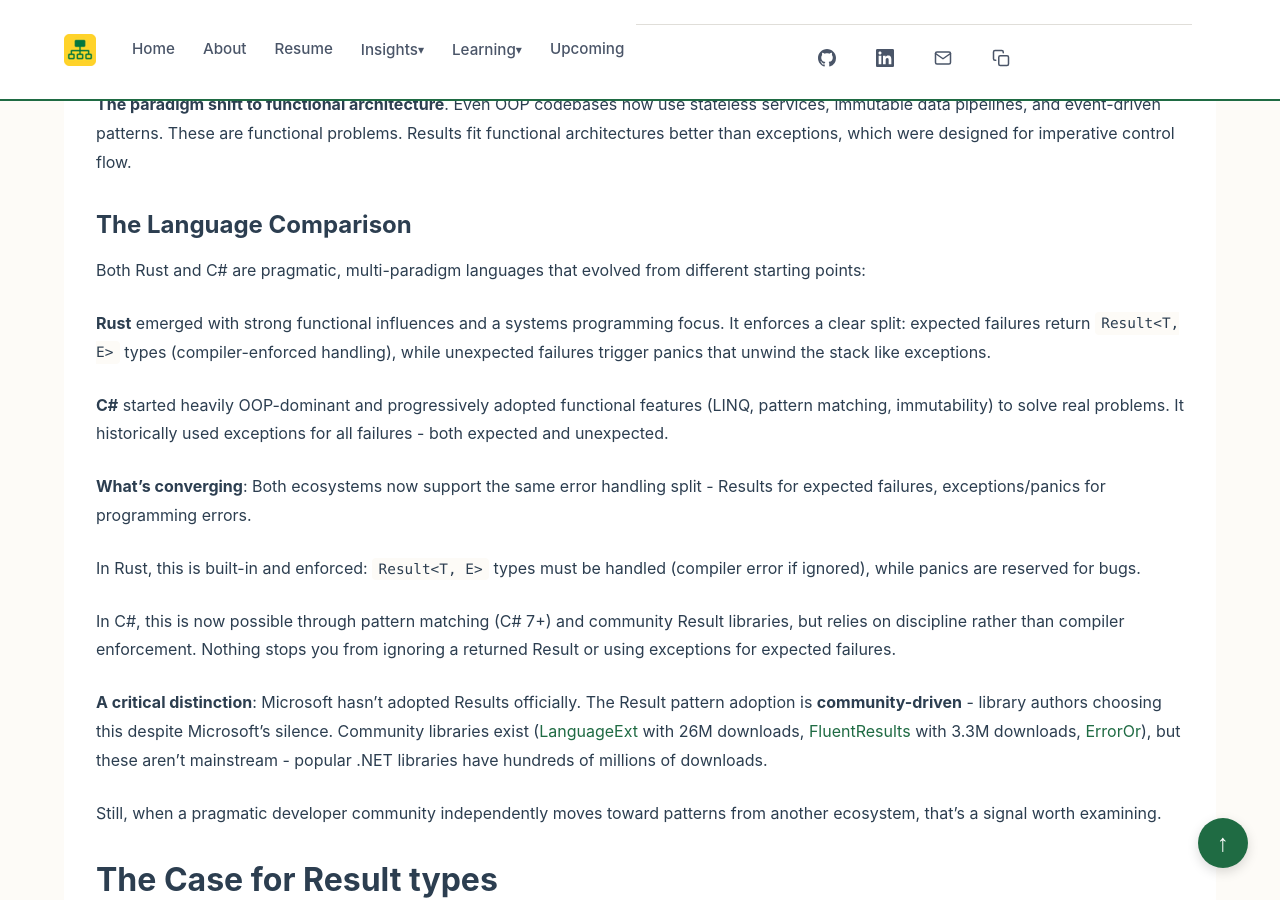
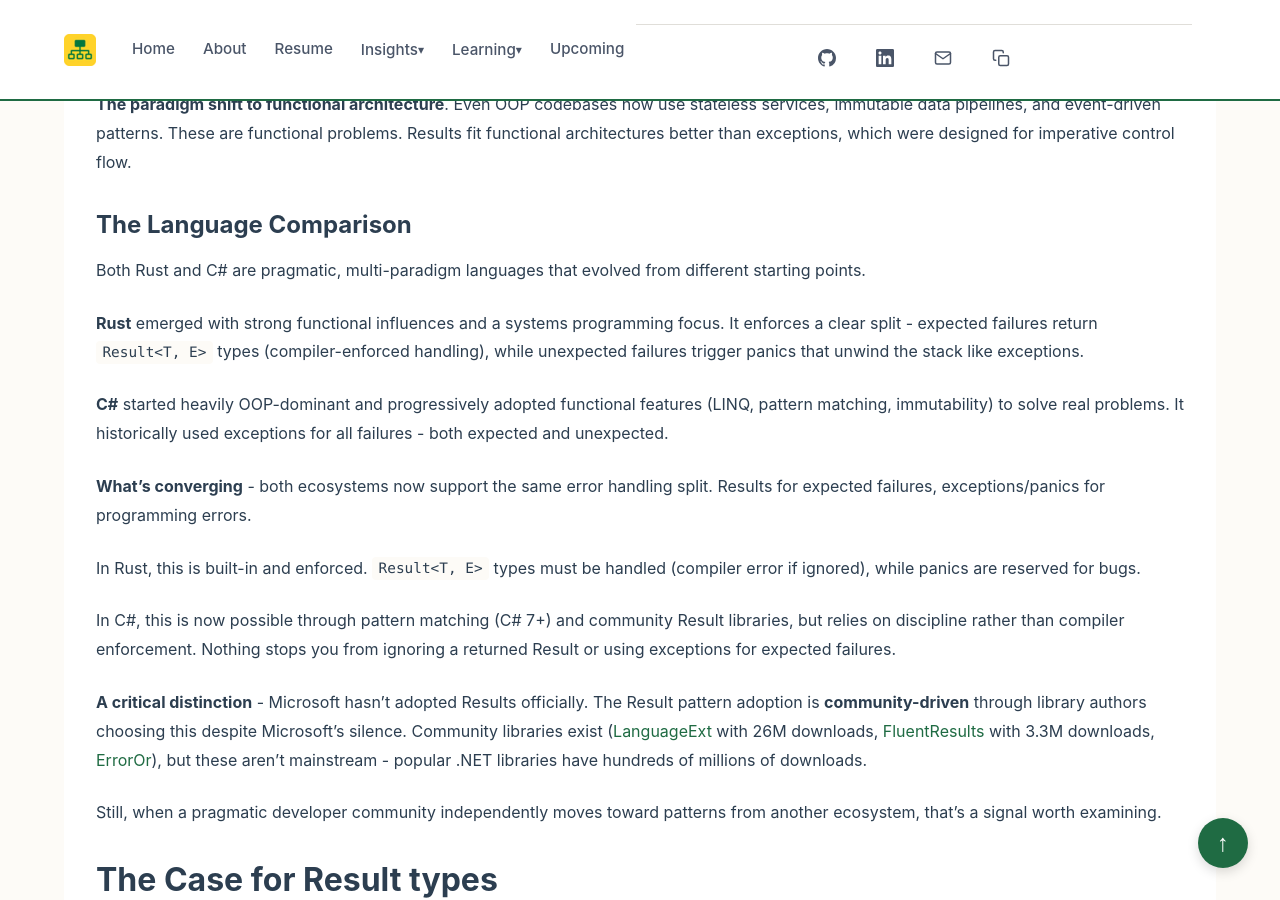
Before and after one commit to stevenstuartm/stevenstuartm.github.io, a Jekyll site: the page built from _posts/2025-10-29-result-pattern-vs-exceptions-revisited.md, in a window 1280 px wide and 900 px high, scrolled down 2444 px. Built offline with Jekyll 4.4.1, drawn with Linux system fonts in a browser that asks for light colours; some of the changed text lies outside the part shown.

Commit message:
updating result type post

```diff
--- a/_posts/2025-10-29-result-pattern-vs-exceptions-revisited.md
+++ b/_posts/2025-10-29-result-pattern-vs-exceptions-revisited.md
@@ -65,19 +65,19 @@ The Result vs Exception debate has existed for decades. So why does it matter mo
 
 ### The Language Comparison
 
-Both Rust and C# are pragmatic, multi-paradigm languages that evolved from different starting points:
+Both Rust and C# are pragmatic, multi-paradigm languages that evolved from different starting points.
 
-**Rust** emerged with strong functional influences and a systems programming focus. It enforces a clear split: expected failures return `Result<T, E>` types (compiler-enforced handling), while unexpected failures trigger panics that unwind the stack like exceptions.
+**Rust** emerged with strong functional influences and a systems programming focus. It enforces a clear split - expected failures return `Result<T, E>` types (compiler-enforced handling), while unexpected failures trigger panics that unwind the stack like exceptions.
 
 **C#** started heavily OOP-dominant and progressively adopted functional features (LINQ, pattern matching, immutability) to solve real problems. It historically used exceptions for all failures - both expected and unexpected.
 
-**What's converging**: Both ecosystems now support the same error handling split - Results for expected failures, exceptions/panics for programming errors.
+**What's converging** - both ecosystems now support the same error handling split. Results for expected failures, exceptions/panics for programming errors.
 
-In Rust, this is built-in and enforced: `Result<T, E>` types must be handled (compiler error if ignored), while panics are reserved for bugs.
+In Rust, this is built-in and enforced. `Result<T, E>` types must be handled (compiler error if ignored), while panics are reserved for bugs.
 
 In C#, this is now possible through pattern matching (C# 7+) and community Result libraries, but relies on discipline rather than compiler enforcement. Nothing stops you from ignoring a returned Result or using exceptions for expected failures.
 
-**A critical distinction**: Microsoft hasn't adopted Results officially. The Result pattern adoption is **community-driven** - library authors choosing this despite Microsoft's silence. Community libraries exist ([LanguageExt](https://github.com/louthy/language-ext){:target="_blank" rel="noopener noreferrer"} with 26M downloads, [FluentResults](https://github.com/altmann/FluentResults){:target="_blank" rel="noopener noreferrer"} with 3.3M downloads, [ErrorOr](https://github.com/amantinband/error-or){:target="_blank" rel="noopener noreferrer"}), but these aren't mainstream - popular .NET libraries have hundreds of millions of downloads.
+**A critical distinction** - Microsoft hasn't adopted Results officially. The Result pattern adoption is **community-driven** through library authors choosing this despite Microsoft's silence. Community libraries exist ([LanguageExt](https://github.com/louthy/language-ext){:target="_blank" rel="noopener noreferrer"} with 26M downloads, [FluentResults](https://github.com/altmann/FluentResults){:target="_blank" rel="noopener noreferrer"} with 3.3M downloads, [ErrorOr](https://github.com/amantinband/error-or){:target="_blank" rel="noopener noreferrer"}), but these aren't mainstream - popular .NET libraries have hundreds of millions of downloads.
 
 Still, when a pragmatic developer community independently moves toward patterns from another ecosystem, that's a signal worth examining.
 
@@ -136,7 +136,7 @@ With parallel processing, `Task.WhenAll` with exceptions is awkward because one
 
 Exceptions bubble to orchestration layers without code at each level - throw once, catch at the boundary. The happy path stays clean; error handling lives at boundaries.
 
-Results require explicit propagation: return `Result<T>`, check it, propagate it (even with Rust's `?` operator, you must explicitly use `?` at each call site). This threads error handling through intermediate functions that don't care about the specific error.
+Results require explicit propagation. Return `Result<T>`, check it, propagate it (even with Rust's `?` operator, you must explicitly use `?` at each call site). This threads error handling through intermediate functions that don't care about the specific error.
 
 **Strength**: Separation of concerns. Domain logic stays focused on domain, not error threading.
 
```
Also changed, not shown: other parts of _posts/2025-10-29-result-pattern-vs-exceptions-revisited.md (+1 -1 lines), CLAUDE.md (+1 -0 lines).
